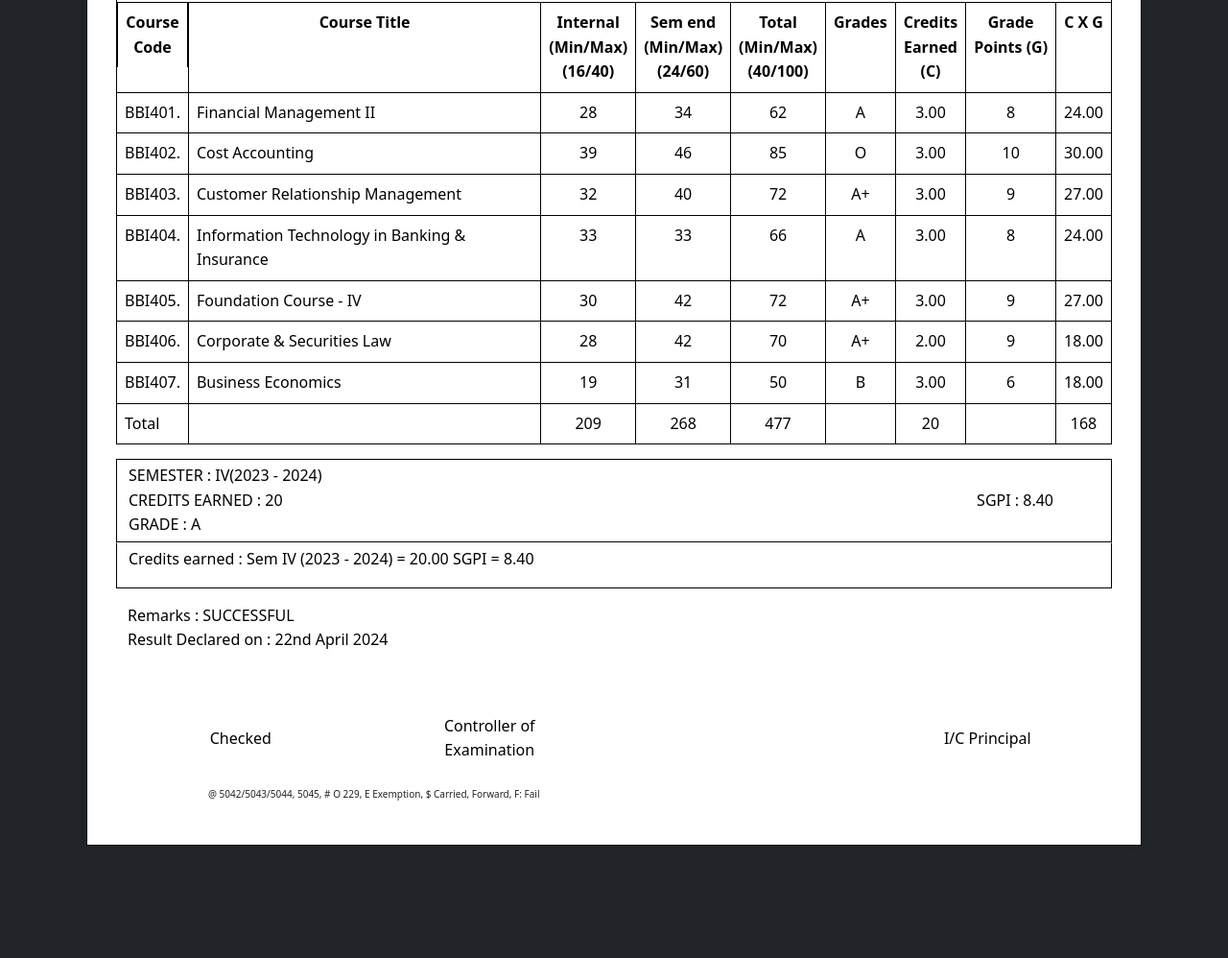
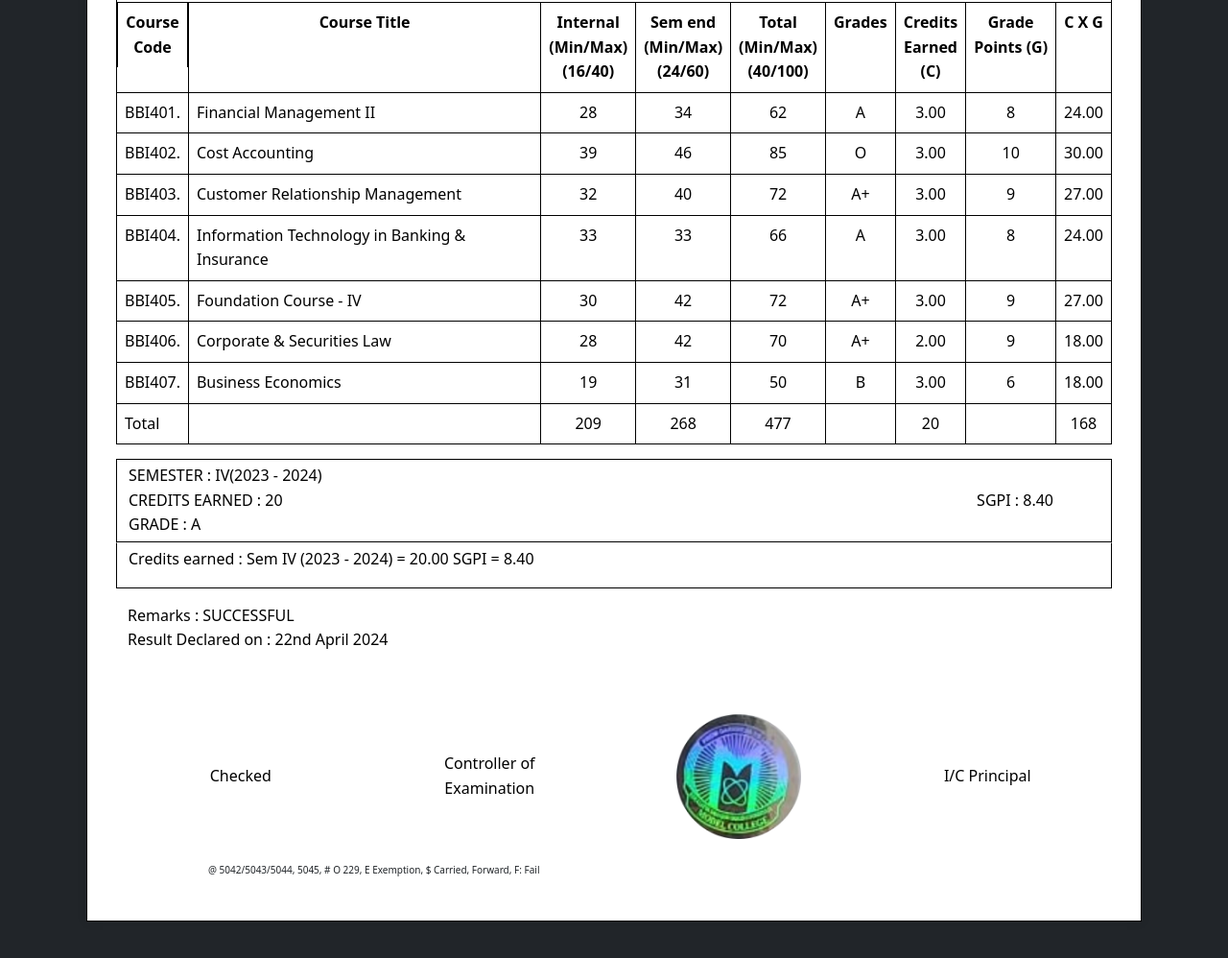
Before and after one commit to testcodemid/SecondProject, a plain HTML site: page index.html in a window 1280 px wide. Shown: the part 604-1602 px from the top of the page at 96% size. Before the commit the page ends 1533 px from the top, so only its background shows below. Drawn offline with nearby package versions, Linux system fonts and the light colour scheme.

Commit message:
Update index.html

```diff
--- a/index.html
+++ b/index.html
@@ -220,7 +220,7 @@
                 <div class="col-3 mt-3 align-self-center">Checked</div>
                 <div class="col-3 mt-3 align-self-center">Controller of <br> Examination</div>
                 <div class="col-3 mt-3 d-flex flex-column align-items-center">
-                    <img src="images/seal.png" alt="" class="w-50" style="position: relative;">
+                    <img src="images/images/seal.png" alt="" class="w-50" style="position: relative;">
                 </div>
                 <div class="col-3 mt-3 align-self-center">I/C Principal</div>
             </div>
```
